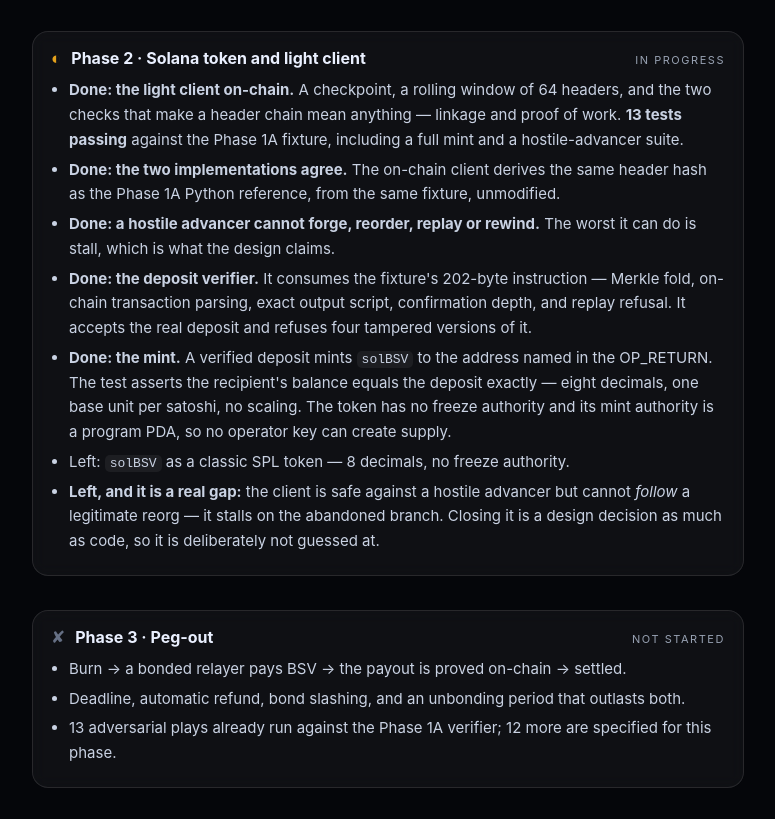
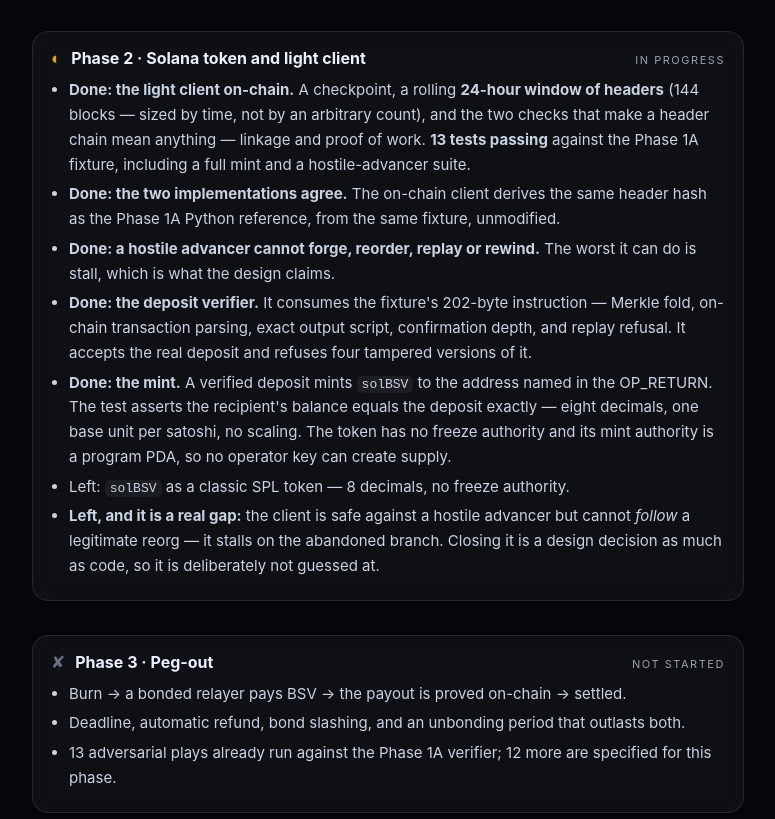
Before and after one commit to solbeam-bot/solbeam, a plain HTML site: page website/status/index.html in a window 1280 px wide. Shown: the part 883-1702 px from the top of the page, without its empty margins (252-1027 px from the left). Drawn offline with Linux system fonts and the light colour scheme.

Commit message:
Update the status page: the window is 24 hours, not 64 headers

```diff
--- a/website/status/index.html
+++ b/website/status/index.html
@@ -121,7 +121,7 @@
         <span class="phase__state">In progress</span>
       </div>
       <ul>
-        <li><strong>Done: the light client on-chain.</strong> A checkpoint, a rolling window of 64 headers, and the two checks that make a header chain mean anything — linkage and proof of work. <strong>13 tests passing</strong> against the Phase&nbsp;1A fixture, including a full mint and a hostile-advancer suite.</li>
+        <li><strong>Done: the light client on-chain.</strong> A checkpoint, a rolling <strong>24-hour window of headers</strong> (144 blocks — sized by time, not by an arbitrary count), and the two checks that make a header chain mean anything — linkage and proof of work. <strong>13 tests passing</strong> against the Phase&nbsp;1A fixture, including a full mint and a hostile-advancer suite.</li>
         <li><strong>Done: the two implementations agree.</strong> The on-chain client derives the same header hash as the Phase&nbsp;1A Python reference, from the same fixture, unmodified.</li>
         <li><strong>Done: a hostile advancer cannot forge, reorder, replay or rewind.</strong> The worst it can do is stall, which is what the design claims.</li>
         <li><strong>Done: the deposit verifier.</strong> It consumes the fixture's 202-byte instruction — Merkle fold, on-chain transaction parsing, exact output script, confirmation depth, and replay refusal. It accepts the real deposit and refuses four tampered versions of it.</li>
```
